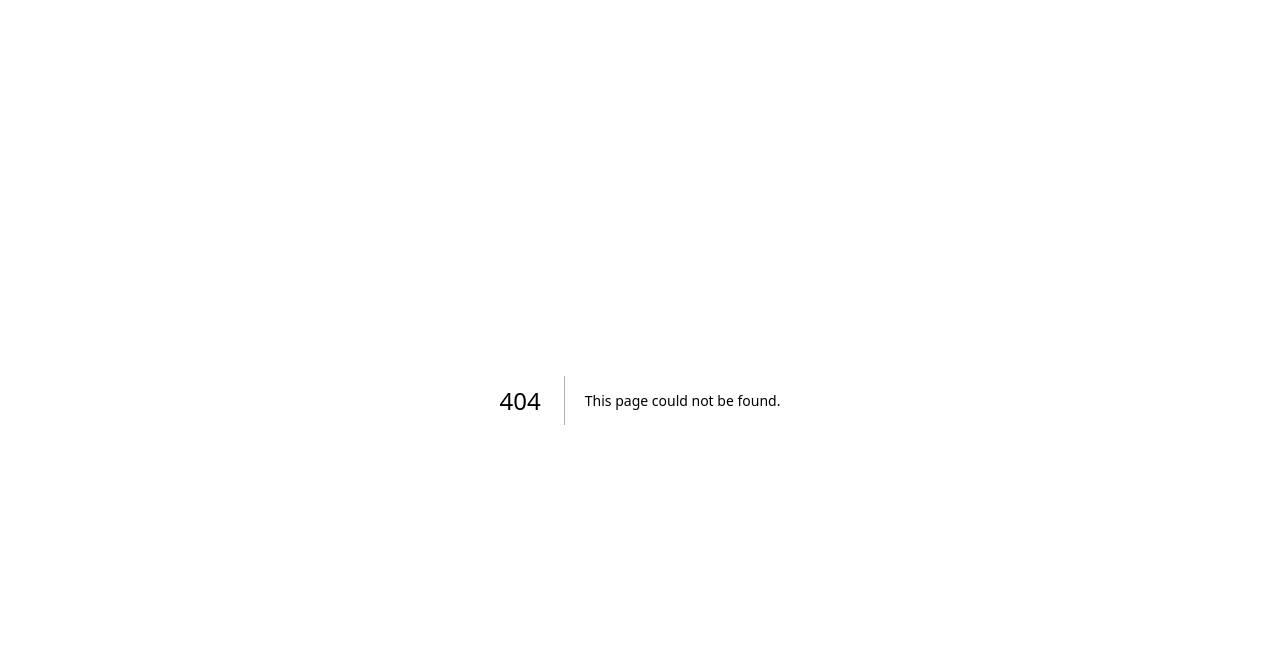
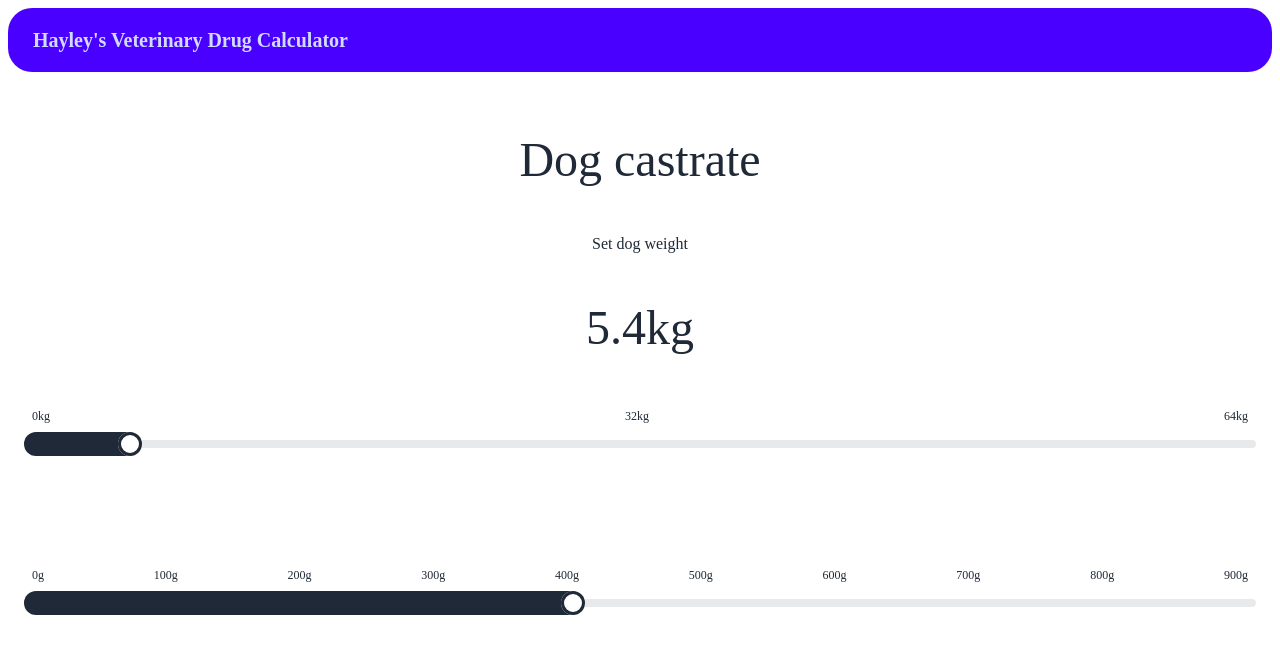
Before and after one commit to robinedmunds/vet-calc, a Next.js app: page /dog-castrate in a window 1280 px wide. Before the commit this address had no page. Shown: the top 654 px of the page. Built offline with nearby package versions, Linux system fonts and the light colour scheme.

Commit message:
Prototype coming together

```diff
--- /dev/null
+++ b/MG_PER_ML.tsx
@@ -0,0 +1,70 @@
+type AnimalKeys = "cat" | "dog" | "rabbit";
+type ProcedureKeys = "castrate" | "spay" | "dental";
+type DrugKeys =
+  | "buprenorphine"
+  | "ketamine"
+  | "medetomidine"
+  | "meloxicam"
+  | "methadone";
+
+type DrugDetail = { mgPerMl: number; mgPerKg: { low: number; high: number } };
+type Drugs = Record<Partial<DrugKeys>, DrugDetail>;
+type Procedures = Record<Partial<ProcedureKeys>, Drugs>;
+type Animals = Record<Partial<AnimalKeys>, Procedures>;
+
+export default {
+  cat: {
+    castrate: {
+      medetomidine: { mgPerMl: 1, mgPerKg: { low: 0.005, high: 0.01 } },
+      buprenorphine: { mgPerMl: 0.3, mgPerKg: { low: 0.02, high: 0.02 } },
+      meloxicam: { mgPerMl: 2, mgPerKg: { low: 0.2, high: 0.2 } },
+    },
+    spay: {
+      medetomidine: { mgPerMl: 1, mgPerKg: { low: 0.005, high: 0.01 } },
+      methadone: { mgPerMl: 10, mgPerKg: { low: 0.3, high: 0.3 } },
+      meloxicam: { mgPerMl: 2, mgPerKg: { low: 0.2, high: 0.2 } },
+    },
+    dental: {
+      medetomidine: { mgPerMl: 1, mgPerKg: { low: 0.005, high: 0.01 } },
+      methadone: { mgPerMl: 10, mgPerKg: { low: 0.3, high: 0.3 } },
+      meloxicam: { mgPerMl: 2, mgPerKg: { low: 0.2, high: 0.2 } },
+    },
+  },
+  dog: {
+    castrate: {
+      medetomidine: { mgPerMl: 1, mgPerKg: { low: 0.005, high: 0.01 } },
+      methadone: { mgPerMl: 10, mgPerKg: { low: 0.3, high: 0.5 } },
+      meloxicam: { mgPerMl: 5, mgPerKg: { low: 0.2, high: 0.2 } },
+    },
+    spay: {
+      medetomidine: { mgPerMl: 1, mgPerKg: { low: 0.005, high: 0.01 } },
+      methadone: { mgPerMl: 10, mgPerKg: { low: 0.3, high: 0.5 } },
+      meloxicam: { mgPerMl: 5, mgPerKg: { low: 0.2, high: 0.2 } },
+    },
+    dental: {
+      medetomidine: { mgPerMl: 1, mgPerKg: { low: 0.005, high: 0.01 } },
+      methadone: { mgPerMl: 10, mgPerKg: { low: 0.3, high: 0.5 } },
+      meloxicam: { mgPerMl: 5, mgPerKg: { low: 0.2, high: 0.2 } },
+    },
+  },
+  rabbit: {
+    castrate: {
+      medetomidine: { mgPerMl: 1, mgPerKg: { low: 0.25, high: 0.25 } },
+      buprenorphine: { mgPerMl: 0.3, mgPerKg: { low: 0.05, high: 0.05 } },
+      ketamine: { mgPerMl: 100, mgPerKg: { low: 15, high: 15 } },
+      meloxicam: { mgPerMl: 5, mgPerKg: { low: 0.5, high: 0.5 } },
+    },
+    spay: {
+      medetomidine: { mgPerMl: 1, mgPerKg: { low: 0.25, high: 0.25 } },
+      buprenorphine: { mgPerMl: 0.3, mgPerKg: { low: 0.05, high: 0.05 } },
+      ketamine: { mgPerMl: 100, mgPerKg: { low: 15, high: 15 } },
+      meloxicam: { mgPerMl: 5, mgPerKg: { low: 0.5, high: 0.5 } },
+    },
+    dental: {
+      medetomidine: { mgPerMl: 1, mgPerKg: { low: 0.25, high: 0.25 } },
+      buprenorphine: { mgPerMl: 0.3, mgPerKg: { low: 0.05, high: 0.05 } },
+      ketamine: { mgPerMl: 100, mgPerKg: { low: 15, high: 15 } },
+      meloxicam: { mgPerMl: 5, mgPerKg: { low: 0.5, high: 0.5 } },
+    },
+  },
+} as Animals;
--- /dev/null
+++ b/src/pages/dog-castrate.tsx
@@ -0,0 +1,121 @@
+import Head from "next/head";
+import Link from "next/link";
+import Layout from "./layout";
+import { useState } from "react";
+import ANIMALS from "../../MG_PER_ML";
+
+function calcDose(
+  weightKg: number,
+  animal: keyof typeof CONSTANTS,
+  procedure: keyof typeof CONSTANTS.dog,
+  drug: string,
+): number {
+  const op = ANIMALS;
+
+  return -1;
+}
+
+export default function Home() {
+  const [kg, setKg] = useState<number>(5);
+  const [tenthsKg, setTenthsKg] = useState<number>(400);
+
+  function genGramGradations() {
+    const arr = [
+      <span
+        key={0}
+        className="cursor-pointer"
+        onClick={(_) => {
+          setTenthsKg(0);
+        }}
+      >
+        {0}g
+      </span>,
+    ];
+
+    for (let i = 100; i <= 900; i += 100) {
+      arr.push(
+        <span
+          key={i}
+          className="cursor-pointer"
+          onClick={(_) => {
+            setTenthsKg(i);
+          }}
+        >
+          {i}g
+        </span>,
+      );
+    }
+
+    return arr;
+  }
+
+  return (
+    <>
+      <Layout>
+        <main className="container flex flex-col items-center  gap-12 px-4 py-16 ">
+          <h2 className="text-5xl">Dog castrate</h2>
+          <h3>Set dog weight</h3>
+          <div className="text-5xl">
+            {kg + tenthsKg / 1000}
+            <span className="text-md">kg</span>
+          </div>
+          <div className="w-full">
+            <div className="flex w-full justify-between p-2 text-xs">
+              <span
+                className="cursor-pointer"
+                onClick={(_) => {
+                  setKg(0);
+                }}
+              >
+                0kg
+              </span>
+              <span
+                className="cursor-pointer"
+                onClick={(_) => {
+                  setKg(32);
+                }}
+              >
+                32kg
+              </span>
+              <span
+                className="cursor-pointer"
+                onClick={(_) => {
+                  setKg(64);
+                }}
+              >
+                64kg
+              </span>
+            </div>
+            <input
+              type="range"
+              min={0}
+              max="64"
+              value={kg}
+              className="range"
+              onChange={(e) => {
+                setKg(+e.target.value);
+              }}
+            />
+          </div>
+          <div></div>
+          <div className="w-full">
+            <div className="flex w-full justify-between p-2 text-xs">
+              {genGramGradations()}
+            </div>
+            <input
+              type="range"
+              min={0}
+              max="9"
+              value={tenthsKg / 100}
+              className="range "
+              step="1"
+              onChange={(e) => {
+                setTenthsKg(+e.target.value * 100);
+              }}
+            />
+          </div>
+        </main>
+      </Layout>
+    </>
+  );
+}
--- /dev/null
+++ b/src/pages/dog.tsx
@@ -0,0 +1,26 @@
+import Head from "next/head";
+import Link from "next/link";
+import Layout from "./layout";
+
+export default function Home() {
+  return (
+    <>
+      <Layout>
+        <main className="container flex flex-col items-center justify-center gap-12 px-4 py-16 ">
+          <h2 className="text-5xl">Dog</h2>
+          <h3 className="text-3xl">Pick a procedure</h3>
+          <Link href="/dog-castrate">
+            <div className="btn btn-neutral w-auto rounded-full">
+              Dog castrate
+            </div>
+          </Link>
+          <Link href="/dog-castrate">
+            <div className="btn btn-neutral w-auto rounded-full">
+              Bitch spay
+            </div>
+          </Link>
+        </main>
+      </Layout>
+    </>
+  );
+}
--- a/src/pages/index.tsx
+++ b/src/pages/index.tsx
@@ -1,45 +1,19 @@
 import Head from "next/head";
 import Link from "next/link";
+import Layout from "./layout";
 
 export default function Home() {
   return (
     <>
-      <Head>
-        <title>Create T3 App</title>
-        <meta name="description" content="Generated by create-t3-app" />
-        <link rel="icon" href="/favicon.ico" />
-      </Head>
-      <main className="flex min-h-screen flex-col items-center justify-center bg-gradient-to-b from-[#2e026d] to-[#15162c]">
-        <div className="container flex flex-col items-center justify-center gap-12 px-4 py-16 ">
-          <h1 className="text-5xl font-extrabold tracking-tight text-white sm:text-[5rem]">
-            Create <span className="text-[hsl(280,100%,70%)]">T3</span> App
-          </h1>
-          <div className="grid grid-cols-1 gap-4 sm:grid-cols-2 md:gap-8">
-            <Link
-              className="flex max-w-xs flex-col gap-4 rounded-xl bg-white/10 p-4 text-white hover:bg-white/20"
-              href="https://create.t3.gg/en/usage/first-steps"
-              target="_blank"
-            >
-              <h3 className="text-2xl font-bold">First Steps →</h3>
-              <div className="text-lg">
-                Just the basics - Everything you need to know to set up your
-                database and authentication.
-              </div>
-            </Link>
-            <Link
-              className="flex max-w-xs flex-col gap-4 rounded-xl bg-white/10 p-4 text-white hover:bg-white/20"
-              href="https://create.t3.gg/en/introduction"
-              target="_blank"
-            >
-              <h3 className="text-2xl font-bold">Documentation →</h3>
-              <div className="text-lg">
-                Learn more about Create T3 App, the libraries it uses, and how
-                to deploy it.
-              </div>
-            </Link>
-          </div>
-        </div>
-      </main>
+      <Layout>
+        <main className="container flex flex-col items-center justify-center gap-12 px-4 py-16 ">
+          <h2 className="text-3xl">Pick an animal</h2>
+
+          <Link href="/dog">
+            <div className="btn btn-neutral w-auto rounded-full">Dog</div>
+          </Link>
+        </main>
+      </Layout>
     </>
   );
 }
--- /dev/null
+++ b/src/pages/layout.tsx
@@ -0,0 +1,34 @@
+import Head from "next/head";
+import Link from "next/link";
+
+export default function DashboardLayout({
+  children,
+}: {
+  children: React.ReactNode;
+}) {
+  return (
+    <>
+      <Head>
+        <title>Hayley's Veterinary Drug Calculator</title>
+        <meta
+          name="description"
+          content="Hayley's Veterinary Drug Calculator"
+        />
+        <link rel="icon" href="/favicon.ico" />
+        <html data-theme="nord" />
+      </Head>
+
+      <div className="container mx-auto p-2">
+        <div className="navbar bg-primary text-primary-content rounded-3xl">
+          <Link href="/">
+            <button className="btn btn-ghost text-xl">
+              <h1 className="">Hayley's Veterinary Drug Calculator</h1>
+            </button>
+          </Link>
+        </div>
+
+        {children}
+      </div>
+    </>
+  );
+}
--- a/tailwind.config.ts
+++ b/tailwind.config.ts
@@ -10,5 +10,41 @@ export default {
       },
     },
   },
-  plugins: [],
+  plugins: [require("daisyui")],
+  daisyui: {
+    themes: [
+      "light",
+      "dark",
+      "cupcake",
+      "bumblebee",
+      "emerald",
+      "corporate",
+      "synthwave",
+      "retro",
+      "cyberpunk",
+      "valentine",
+      "halloween",
+      "garden",
+      "forest",
+      "aqua",
+      "lofi",
+      "pastel",
+      "fantasy",
+      "wireframe",
+      "black",
+      "luxury",
+      "dracula",
+      "cmyk",
+      "autumn",
+      "business",
+      "acid",
+      "lemonade",
+      "night",
+      "coffee",
+      "winter",
+      "dim",
+      "nord",
+      "sunset",
+    ],
+  },
 } satisfies Config;
```
Also changed, not shown: package.json (+16 -15 lines), 1 other file (tests, documents, lock files or other folders).
